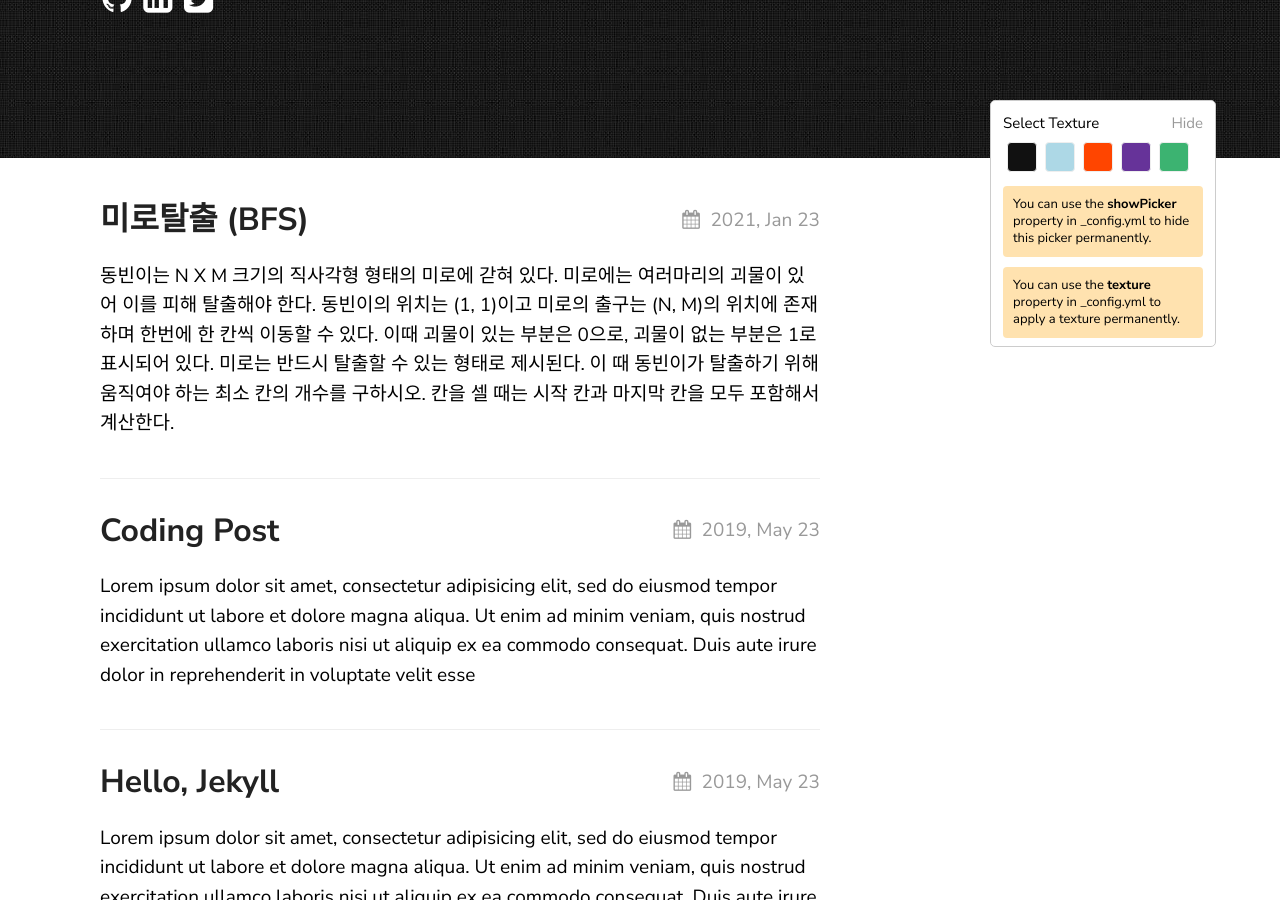
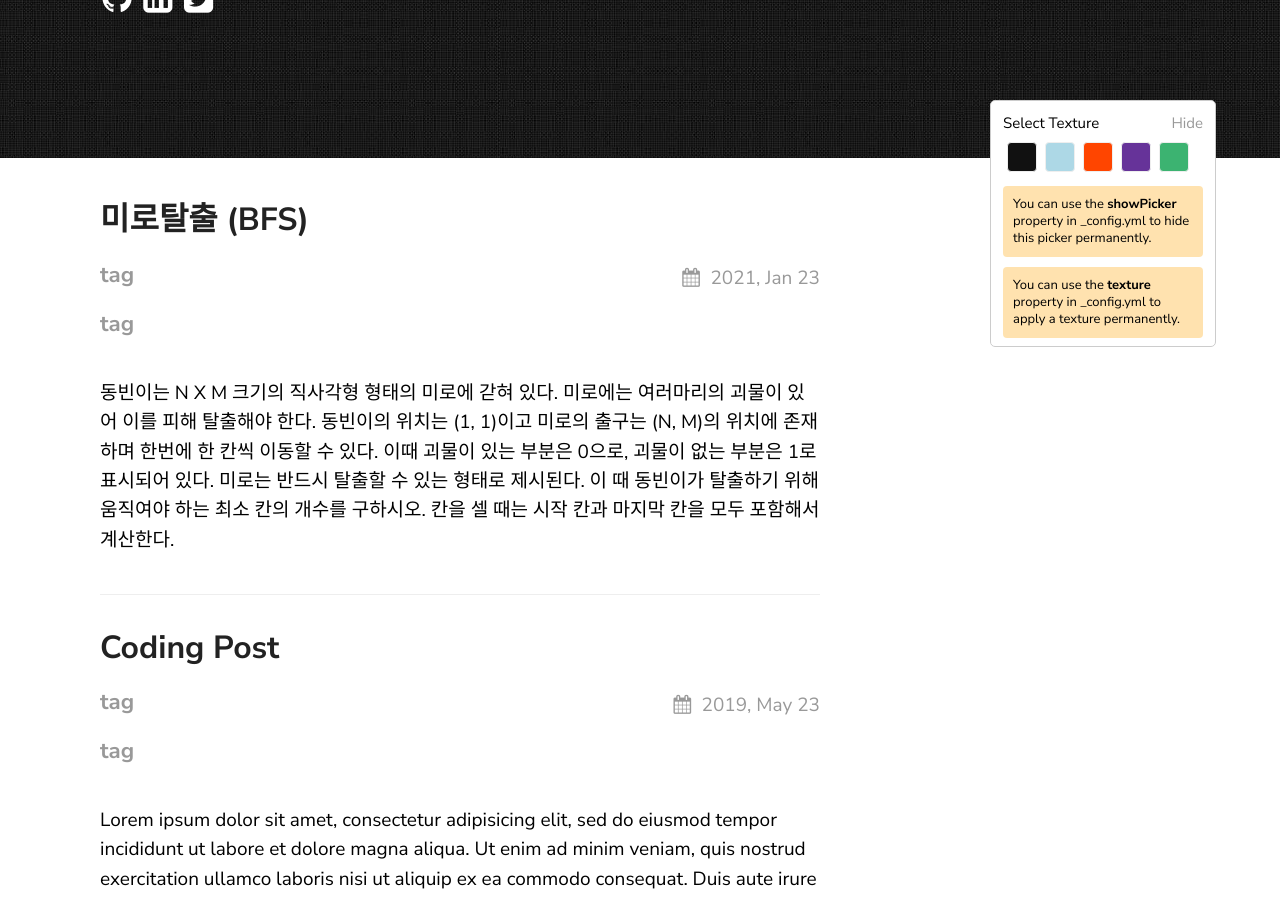
Before and after one commit to piemonte93/piemonte93.github.io, a Jekyll site: the page built from algorithm.html, in a window 1280 px wide and 900 px high, scrolled down 267 px. Built offline with Jekyll 4.4.1, drawn with Linux system fonts in a browser that asks for light colours.

Commit message:
Update algorithm.html

```diff
--- a/algorithm.html
+++ b/algorithm.html
@@ -9,6 +9,9 @@ layout: page
     <div class="post-meta">
       <a class="post-link" href="{{ post.url | relative_url }}">
         <h2 class="post-title">{{ post.title | escape }}</h2>
+        {%- for tags in post.categories -%}
+        <h3>tag</h3>
+        {%- endfor -%}
       </a>
       <div class="post-date">
         <i class="icon-calendar"></i>{{ post.date | date: date_format }}
```
